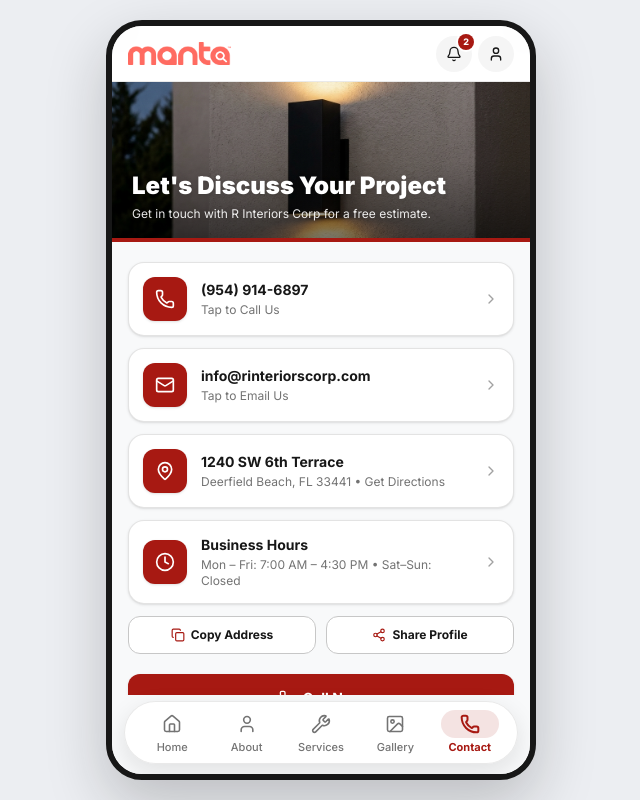
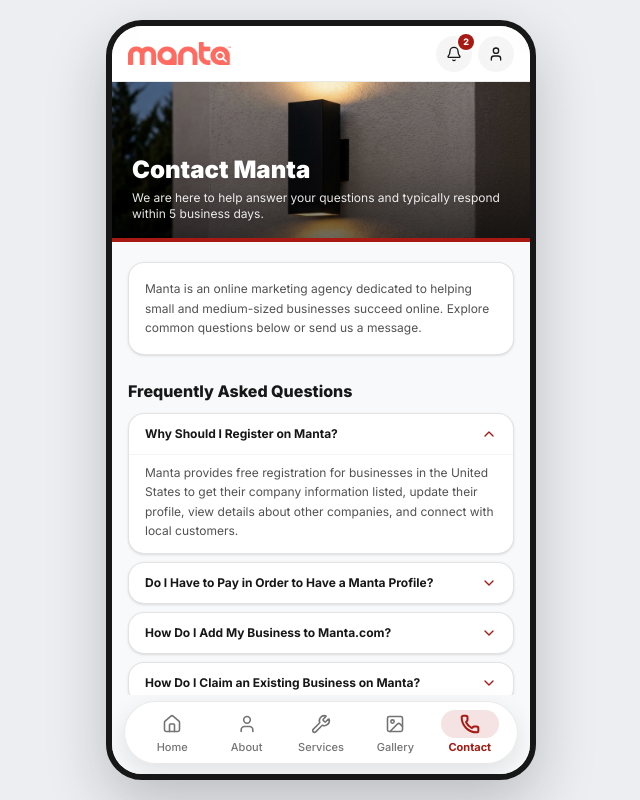
Before and after one commit to Chandan-rajbhar/R-Interiors-Corp-App, a React (Vite) app: page /contact in a window 1280 px wide. Shown: the whole page, without its empty margins (319-959 px from the left). Built offline with nearby package versions, Linux system fonts and the light colour scheme.

Commit message:
feat-update ui update

```diff
--- a/src/pages/Contact.jsx
+++ b/src/pages/Contact.jsx
@@ -1,46 +1,97 @@
 import { useState } from 'react';
+import { useNavigate } from 'react-router-dom';
 import { motion } from 'framer-motion';
-import { useNavigate } from 'react-router-dom';
-import { Phone, Mail, MapPin, Clock, Calculator, ExternalLink, Copy, Share2, Check } from 'lucide-react';
+import {
+  ChevronDown,
+  Send,
+  CheckCircle2,
+  ArrowRight,
+  HelpCircle,
+} from 'lucide-react';
 import { AnimatedPage } from '../components/AnimatedPage';
-import { ContactCard } from '../components/ContactCard';
-import { BUSINESS_INFO } from '../data/businessData';
 import contactBannerImg from '../assets/images/stucco-texture-detail.jpg';
+
+const CONTACT_FAQS = [
+  {
+    q: 'Why Should I Register on Manta?',
+    a: 'Manta provides free registration for businesses in the United States to get their company information listed, update their profile, view details about other companies, and connect with local customers.',
+  },
+  {
+    q: 'Do I Have to Pay in Order to Have a Manta Profile?',
+    a: 'No. Creating and claiming a basic Manta business profile is completely free. Optional paid plans are available for enhanced visibility and multi-directory listings management.',
+  },
+  {
+    q: 'How Do I Add My Business to Manta.com?',
+    a: 'You can add your business anytime from our Business Listings page by entering your company name, city, state, and phone number.',
+  },
+  {
+    q: 'How Do I Claim an Existing Business on Manta?',
+    a: 'Search for your company in the Directory or open Business Listings, select your business, and complete the verification steps to manage your listing.',
+  },
+  {
+    q: 'Someone Else at My Company Claimed My Company Account. How Do I Get Access to It?',
+    a: 'Submit a General Inquiry below with your company name and listing URL so our support team can help transfer or add authorized access.',
+  },
+];
+
+const GENERAL_INQUIRIES = [
+  {
+    q: 'How Do I Unsubscribe From Manta Emails?',
+    a: 'Use the unsubscribe link at the bottom of any Manta email or update your preferences from your account settings.',
+  },
+  {
+    q: 'What Is My Manta URL?',
+    a: 'Open your business listing page in the directory and copy the web address shown in your browser.',
+  },
+  {
+    q: "There's Incorrect Information About My Company. How Can I Fix It?",
+    a: 'Claim your business listing to update your company description, address, phone number, hours, and photos anytime.',
+  },
+  {
+    q: 'What Do I Do If I Forgot My Password?',
+    a: 'Visit the Sign In page and tap "Forgot your Password?" to receive reset instructions for your email.',
+  },
+];
+
+const INITIAL_FORM = {
+  inquiryType: 'General Inquiry',
+  firstName: '',
+  lastName: '',
+  email: '',
+  companyName: '',
+  listingUrl: '',
+  message: '',
+};
 
 export function Contact() {
   const navigate = useNavigate();
-  const [contactActionStatus, setContactActionStatus] = useState('');
+  const [openFaqIdx, setOpenFaqIdx] = useState(0);
+  const [form, setForm] = useState(INITIAL_FORM);
+  const [error, setError] = useState('');
+  const [submitted, setSubmitted] = useState(false);
 
-  const handleCopyAddress = async () => {
-    try {
-      await navigator.clipboard.writeText(BUSINESS_INFO.address.full);
-      setContactActionStatus('Business address copied');
-    } catch {
-      setContactActionStatus('Unable to access clipboard');
-    }
+  const handleChange = (e) => {
+    const { name, value } = e.target;
+    setForm((prev) => ({ ...prev, [name]: value }));
+    if (error) setError('');
   };
 
-  const handleShareProfile = async () => {
-    const url = new URL('/about', window.location.origin).toString();
-    const shareData = {
-      title: BUSINESS_INFO.name,
-      text: `${BUSINESS_INFO.name} | ${BUSINESS_INFO.phone}`,
-      url,
-    };
-    if (navigator.share) {
-      try {
-        await navigator.share(shareData);
-        return;
-      } catch (error) {
-        if (error.name === 'AbortError') return;
-      }
+  const handleSubmit = (e) => {
+    e.preventDefault();
+    if (!form.firstName.trim() || !form.lastName.trim()) {
+      setError('Please enter your first and last name.');
+      return;
     }
-    try {
-      await navigator.clipboard.writeText(url);
-      setContactActionStatus('Business profile link copied');
-    } catch {
-      setContactActionStatus('Unable to share from this browser');
+    if (!form.email.trim() || !/^[^\s@]+@[^\s@]+\.[^\s@]+$/.test(form.email.trim())) {
+      setError('Please enter a valid email address.');
+      return;
     }
+    if (!form.message.trim()) {
+      setError('Please enter your message (up to 500 characters).');
+      return;
+    }
+    setError('');
+    setSubmitted(true);
   };
 
   return (
@@ -49,137 +100,281 @@ export function Contact() {
       <div className="relative h-40 overflow-hidden">
         <img
           src={contactBannerImg}
-          alt="Contact R Interiors Corp"
+          alt="Contact Manta"
           className="w-full h-full object-cover"
         />
-        <div className="absolute inset-0 bg-gradient-to-t from-black/55 via-black/15 to-transparent" />
+        <div className="absolute inset-0 bg-gradient-to-t from-black/60 via-black/20 to-transparent" />
         <div className="absolute bottom-0 left-0 right-0 p-5">
           <h1 className="text-2xl font-black text-white drop-shadow-sm">
-            Let&apos;s Discuss Your Project
+            Contact Manta
           </h1>
           <p className="mt-1 text-xs text-white/90 drop-shadow-sm">
-            Get in touch with {BUSINESS_INFO.name} for a free estimate.
+            We are here to help answer your questions and typically respond within 5 business days.
           </p>
         </div>
         <div className="absolute bottom-0 left-0 right-0 h-1 bg-[#A71912]" />
       </div>
 
-      <div className="px-4 py-5 space-y-3">
-        {/* Contact Information Cards */}
-        <ContactCard
-          icon={Phone}
-          title={BUSINESS_INFO.phone}
-          subtitle="Tap to Call Us"
-          href={BUSINESS_INFO.phoneHref}
-        />
+      <div className="px-4 py-5 space-y-6">
+        {/* Intro Card */}
+        <section className="bg-white rounded-2xl p-4 border border-[#C7C7C7]/50 shadow-sm space-y-2">
+          <p className="text-xs text-neutral-600 leading-relaxed">
+            Manta is an online marketing agency dedicated to helping small and medium-sized businesses succeed online. Explore common questions below or send us a message.
+          </p>
+        </section>
 
-        <ContactCard
-          icon={Mail}
-          title={BUSINESS_INFO.email}
-          subtitle="Tap to Email Us"
-          href={BUSINESS_INFO.emailHref}
-        />
+        {/* Frequently Asked Questions */}
+        <section aria-labelledby="contact-faq-heading" className="space-y-2.5">
+          <h2
+            id="contact-faq-heading"
+            className="text-base font-extrabold text-[#171717]"
+          >
+            Frequently Asked Questions
+          </h2>
 
-        <ContactCard
-          icon={MapPin}
-          title={BUSINESS_INFO.address.street}
-          subtitle={`${BUSINESS_INFO.address.city}, ${BUSINESS_INFO.address.state} ${BUSINESS_INFO.address.zip} • Get Directions`}
-          href={BUSINESS_INFO.address.mapsUrl}
-          external
-        />
+          <div className="space-y-2">
+            {CONTACT_FAQS.map((faq, idx) => {
+              const isOpen = openFaqIdx === idx;
+              return (
+                <div
+                  key={faq.q}
+                  className="bg-white rounded-2xl border border-[#C7C7C7]/50 shadow-sm overflow-hidden"
+                >
+                  <button
+                    type="button"
+                    onClick={() => setOpenFaqIdx(isOpen ? -1 : idx)}
+                    aria-expanded={isOpen}
+                    className="w-full px-4 py-3 flex items-center justify-between text-left gap-2 cursor-pointer"
+                  >
+                    <span className="text-xs font-bold text-[#171717]">
+                      {faq.q}
+                    </span>
+                    <ChevronDown
+                      className={`w-4 h-4 text-[#A71912] shrink-0 transition-transform ${
+                        isOpen ? 'rotate-180' : ''
+                      }`}
+                    />
+                  </button>
+                  {isOpen && (
+                    <div className="px-4 pb-3 pt-2 border-t border-neutral-100 text-xs text-neutral-600 leading-relaxed">
+                      {faq.a}
+                    </div>
+                  )}
+                </div>
+              );
+            })}
+          </div>
 
-        <ContactCard
-          icon={Clock}
-          title="Business Hours"
-          subtitle="Mon – Fri: 7:00 AM – 4:30 PM • Sat–Sun: Closed"
-          onClick={() => navigate('/hours')}
-        />
+          <div className="pt-1 flex items-center justify-between gap-2">
+            <span className="text-[11px] text-neutral-500">
+              Didn&apos;t see your question here?
+            </span>
+            <button
+              type="button"
+              onClick={() => navigate('/business-listings')}
+              className="px-3 py-1.5 rounded-full bg-[#A71912]/10 hover:bg-[#A71912] text-[#A71912] hover:text-white text-[11px] font-bold inline-flex items-center gap-1 transition-colors cursor-pointer"
+            >
+              View Business Listings FAQ
+              <ArrowRight className="w-3 h-3" />
+            </button>
+          </div>
+        </section>
 
-        <div className="grid grid-cols-2 gap-2.5">
+        {/* Contact Form: Contact Manta To Get The Help You Need Today */}
+        <section
+          aria-labelledby="contact-form-heading"
+          className="bg-white rounded-2xl p-4 border border-[#C7C7C7]/50 shadow-sm space-y-3.5"
+        >
+          <div>
+            <h2
+              id="contact-form-heading"
+              className="text-base font-extrabold text-[#171717]"
+            >
+              Contact Manta To Get The Help You Need Today
+            </h2>
+            <p className="mt-0.5 text-xs text-neutral-500">
+              For general inquiries, please fill out the form below.
+            </p>
+          </div>
+
+          {submitted ? (
+            <div className="p-4 rounded-xl bg-emerald-50 border border-emerald-200 text-xs text-emerald-800 space-y-2">
+              <div className="flex items-center gap-2 font-bold">
+                <CheckCircle2 className="w-4 h-4 text-emerald-600" />
+                Inquiry Sent
+              </div>
+              <p>
+                Thank you, {form.firstName}! Your {form.inquiryType.toLowerCase()} has been received. We typically respond within 5 business days.
+              </p>
+              <button
+                type="button"
+                onClick={() => {
+                  setSubmitted(false);
+                  setForm(INITIAL_FORM);
+                }}
+                className="text-xs font-bold text-[#A71912] underline cursor-pointer"
+              >
+                Send another inquiry
+              </button>
+            </div>
+          ) : (
+            <form onSubmit={handleSubmit} className="space-y-3" noValidate>
+              {error && (
+                <div className="p-2.5 rounded-xl bg-red-50 border border-red-200 text-xs font-medium text-red-700">
+                  {error}
+                </div>
+              )}
+
+              <div>
+                <label className="block text-xs font-bold text-[#171717] mb-1">
+                  Inquiry Type
+                </label>
+                <select
+                  name="inquiryType"
+                  value={form.inquiryType}
+                  onChange={handleChange}
+                  className="w-full px-3.5 py-2.5 rounded-xl bg-neutral-50 border border-[#C7C7C7]/70 text-xs text-[#171717] focus:outline-none focus:border-[#A71912] focus:bg-white"
+                >
+                  <option value="General Inquiry">General Inquiry</option>
+                  <option value="Remove Profile">Remove Profile</option>
+                  <option value="Cancellation Request">Cancellation Request</option>
+                </select>
+              </div>
+
+              <div className="grid grid-cols-2 gap-2.5">
+                <div>
+                  <label className="block text-xs font-bold text-[#171717] mb-1">
+                    * First Name
+                  </label>
+                  <input
+                    type="text"
+                    name="firstName"
+                    value={form.firstName}
+                    onChange={handleChange}
+                    placeholder="John"
+                    className="w-full px-3 py-2.5 rounded-xl bg-neutral-50 border border-[#C7C7C7]/70 text-xs text-[#171717] focus:outline-none focus:border-[#A71912] focus:bg-white"
+                  />
+                </div>
+                <div>
+                  <label className="block text-xs font-bold text-[#171717] mb-1">
+                    * Last Name
+                  </label>
+                  <input
+                    type="text"
+                    name="lastName"
+                    value={form.lastName}
+                    onChange={handleChange}
+                    placeholder="Smith"
+                    className="w-full px-3 py-2.5 rounded-xl bg-neutral-50 border border-[#C7C7C7]/70 text-xs text-[#171717] focus:outline-none focus:border-[#A71912] focus:bg-white"
+                  />
+                </div>
+              </div>
+
+              <div className="grid grid-cols-2 gap-2.5">
+                <div>
+                  <label className="block text-xs font-bold text-[#171717] mb-1">
+                    * Email Address
+                  </label>
+                  <input
+                    type="email"
+                    name="email"
+                    value={form.email}
+                    onChange={handleChange}
+                    placeholder="name@email.com"
+                    className="w-full px-3 py-2.5 rounded-xl bg-neutral-50 border border-[#C7C7C7]/70 text-xs text-[#171717] focus:outline-none focus:border-[#A71912] focus:bg-white"
+                  />
+                </div>
+                <div>
+                  <label className="block text-xs font-bold text-[#171717] mb-1">
+                    Company Name
+                  </label>
+                  <input
+                    type="text"
+                    name="companyName"
+                    value={form.companyName}
+                    onChange={handleChange}
+                    placeholder="Your company"
+                    className="w-full px-3 py-2.5 rounded-xl bg-neutral-50 border border-[#C7C7C7]/70 text-xs text-[#171717] focus:outline-none focus:border-[#A71912] focus:bg-white"
+                  />
+                </div>
+              </div>
+
+              <div>
+                <label className="block text-xs font-bold text-[#171717] mb-1">
+                  Manta Listing URL <span className="font-normal text-neutral-400">(Optional)</span>
+                </label>
+                <input
+                  type="url"
+                  name="listingUrl"
+                  value={form.listingUrl}
+                  onChange={handleChange}
+                  placeholder="https://www.manta.com/c/..."
+                  className="w-full px-3.5 py-2.5 rounded-xl bg-neutral-50 border border-[#C7C7C7]/70 text-xs text-[#171717] focus:outline-none focus:border-[#A71912] focus:bg-white"
+                />
+              </div>
+
+              <div>
+                <label className="block text-xs font-bold text-[#171717] mb-1">
+                  * Message
+                </label>
+                <textarea
+                  rows={3}
+                  maxLength={500}
+                  name="message"
+                  value={form.message}
+                  onChange={handleChange}
+                  placeholder="Enter comments here (500 character limit)"
+                  className="w-full px-3.5 py-2.5 rounded-xl bg-neutral-50 border border-[#C7C7C7]/70 text-xs text-[#171717] focus:outline-none focus:border-[#A71912] focus:bg-white"
+                />
+              </div>
+
+              <motion.button
+                whileTap={{ scale: 0.98 }}
+                type="submit"
+                className="w-full py-3 px-4 rounded-xl bg-[#A71912] hover:bg-[#87120C] text-white text-xs font-bold flex items-center justify-center gap-2 shadow-sm cursor-pointer transition-colors"
+              >
+                <Send className="w-3.5 h-3.5" />
+                Send
+              </motion.button>
+            </form>
+          )}
+        </section>
+
+        {/* General Inquiries */}
+        <section className="bg-white rounded-2xl p-4 border border-[#C7C7C7]/50 shadow-sm space-y-3">
+          <h2 className="text-sm font-extrabold text-[#171717] flex items-center gap-1.5">
+            <HelpCircle className="w-4 h-4 text-[#A71912]" />
+            General Inquiries
+          </h2>
+          <div className="space-y-3 divide-y divide-neutral-100">
+            {GENERAL_INQUIRIES.map((item, idx) => (
+              <div key={item.q} className={idx > 0 ? 'pt-3' : ''}>
+                <h3 className="text-xs font-bold text-[#171717]">{item.q}</h3>
+                <p className="mt-1 text-[11px] text-neutral-600 leading-relaxed">
+                  {item.a}
+                </p>
+              </div>
+            ))}
+          </div>
+        </section>
+
+        {/* Bottom CTA: Contact Manta to Get Started Today! */}
+        <section className="rounded-2xl bg-[#171717] text-white p-4 shadow-sm space-y-2.5">
+          <h2 className="text-base font-extrabold">
+            Contact Manta to Get Started Today!
+          </h2>
+          <p className="text-xs text-neutral-300 leading-relaxed">
+            Start growing your online presence and building your online marketing strategies today with Manta.
+          </p>
           <motion.button
             whileTap={{ scale: 0.98 }}
             type="button"
-            onClick={handleCopyAddress}
-            className="py-2.5 px-3 rounded-xl border border-[#C7C7C7] bg-white text-[#171717] text-xs font-bold flex items-center justify-center gap-1.5 cursor-pointer"
+            onClick={() => navigate('/digital-marketing')}
+            className="w-full py-2.5 px-4 rounded-xl bg-[#A71912] hover:bg-[#87120C] text-white text-xs font-bold inline-flex items-center justify-center gap-1.5 cursor-pointer transition-colors"
           >
-            <Copy className="w-3.5 h-3.5 text-[#A71912]" /> Copy Address
+            Learn More
+            <ArrowRight className="w-3.5 h-3.5" />
           </motion.button>
-          <motion.button
-            whileTap={{ scale: 0.98 }}
-            type="button"
-            onClick={handleShareProfile}
-            className="py-2.5 px-3 rounded-xl border border-[#C7C7C7] bg-white text-[#171717] text-xs font-bold flex items-center justify-center gap-1.5 cursor-pointer"
-          >
-            {contactActionStatus.includes('copied') ? <Check className="w-3.5 h-3.5 text-[#A71912]" /> : <Share2 className="w-3.5 h-3.5 text-[#A71912]" />}
-            Share Profile
-          </motion.button>
-        </div>
-        {contactActionStatus && <p role="status" className="text-[11px] text-neutral-500">{contactActionStatus}</p>}
-
-        {/* Action Buttons */}
-        <div className="pt-2 space-y-2.5">
-          <motion.a
-            whileTap={{ scale: 0.98 }}
-            href={BUSINESS_INFO.phoneHref}
-            className="w-full py-3.5 px-4 rounded-xl bg-[#A71912] hover:bg-[#87120C] text-white text-sm font-bold flex items-center justify-center gap-2 shadow-sm transition-colors"
-          >
-            <Phone className="w-4 h-4" />
-            Call Now
-          </motion.a>
-
-          <div className="grid grid-cols-2 gap-2.5">
-            <motion.a
-              whileTap={{ scale: 0.98 }}
-              href={BUSINESS_INFO.emailHref}
-              className="py-3 px-3 rounded-xl bg-[#171717] hover:bg-neutral-800 text-white text-xs font-bold flex items-center justify-center gap-1.5 transition-colors"
-            >
-              <Mail className="w-3.5 h-3.5" />
-              Email Us
-            </motion.a>
-
-            <motion.button
-              whileTap={{ scale: 0.98 }}
-              type="button"
-              onClick={() => navigate('/estimate')}
-              className="py-3 px-3 rounded-xl border border-[#C7C7C7] bg-white hover:bg-neutral-50 text-[#171717] text-xs font-bold flex items-center justify-center gap-1.5 transition-colors cursor-pointer"
-            >
-              <Calculator className="w-3.5 h-3.5 text-[#A71912]" />
-              Request Estimate
-            </motion.button>
-          </div>
-        </div>
-
-        {/* Business Location Map Card */}
-        <section className="pt-2">
-          <div className="bg-white rounded-2xl border border-[#C7C7C7]/50 shadow-sm overflow-hidden">
-            <div className="p-3.5 flex items-center justify-between border-b border-[#C7C7C7]/40">
-              <div>
-                <h2 className="text-sm font-extrabold text-[#171717]">
-                  {BUSINESS_INFO.name}
-                </h2>
-                <p className="text-[11px] text-neutral-500">
-                  {BUSINESS_INFO.address.full}
-                </p>
-              </div>
-              <a
-                href={BUSINESS_INFO.address.mapsUrl}
-                target="_blank"
-                rel="noopener noreferrer"
-                className="inline-flex items-center gap-1 px-2.5 py-1.5 rounded-lg bg-[#A71912]/10 text-[#A71912] text-[11px] font-bold hover:bg-[#A71912]/20 transition-colors"
-              >
-                Directions <ExternalLink className="w-3 h-3" />
-              </a>
-            </div>
-            <div className="h-44 w-full bg-neutral-100">
-              <iframe
-                title="R Interiors Corp Location Map"
-                src="https://maps.google.com/maps?q=1240+SW+6th+Terrace+Deerfield+Beach+FL+33441&t=&z=14&ie=UTF8&iwloc=&output=embed"
-                className="w-full h-full border-0"
-                loading="lazy"
-                referrerPolicy="no-referrer-when-downgrade"
-              />
-            </div>
-          </div>
         </section>
       </div>
     </AnimatedPage>
```
